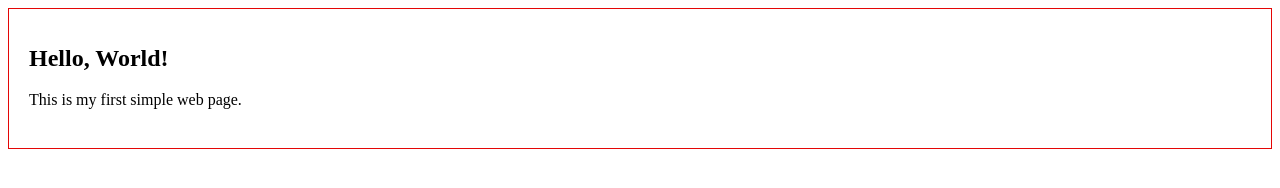
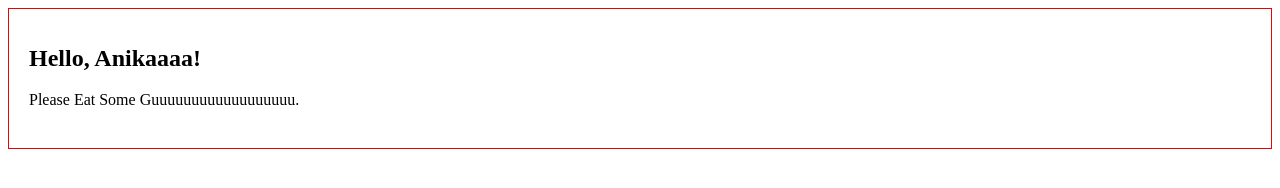
Before and after one commit to himelhimuu/My-First-Simple-Web, a plain HTML site: page index.html in a window 1280 px wide. Drawn offline with Linux system fonts and the light colour scheme.

Commit message:
Anika edited commit

```diff
--- a/index.html
+++ b/index.html
@@ -7,12 +7,20 @@
     <link rel="stylesheet" href="Styles/blog.css">
 </head>
 <body>
-<div>
-    <h1>Hello, World!</h1>
-    <p>This is my first simple web page.</p>
-</div>
-</body>
-</html>
+
+    <div>
+        <h1>Hello, Anikaaaa!</h1>
+        <p>Please Eat Some Guuuuuuuuuuuuuuuuuu.</p>
+    </div>
+
+
+
+
+
+
+
+
+
 
 
 </body>
```
